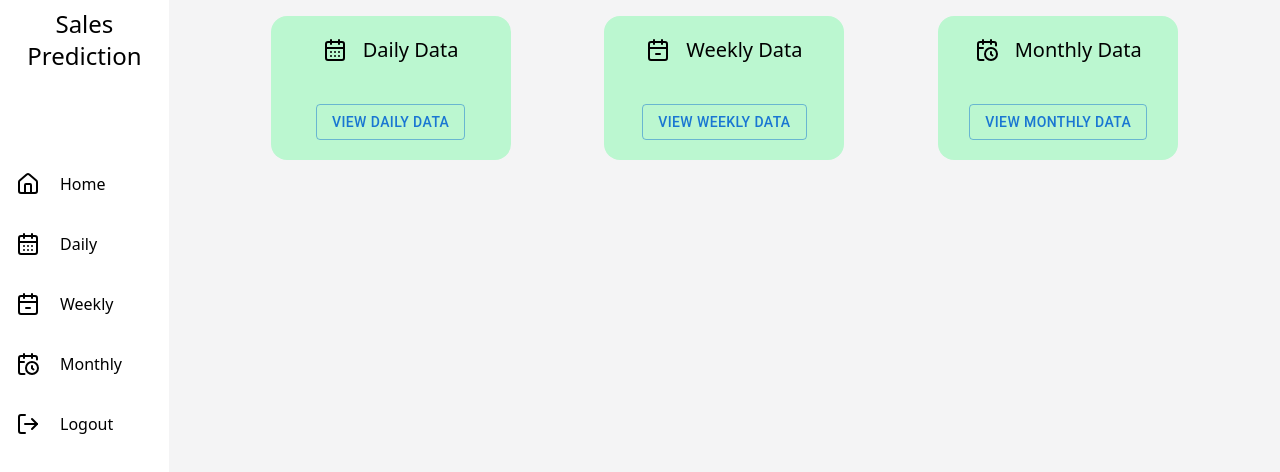
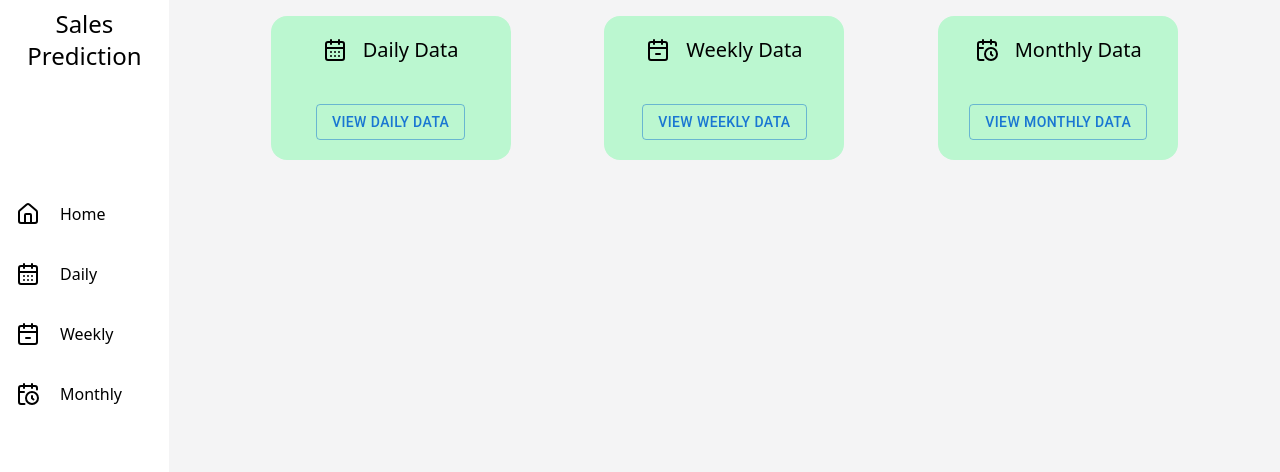
Before and after one commit to adityach0uhan/college-minip-dashboard, a Next.js app: page / in a window 1280 px wide. Shown: the top 472 px of the page. Built offline with nearby package versions, Linux system fonts and the light colour scheme.

Commit message:
Update Sidebar.jsx

```diff
--- a/src/components/global/Sidebar.jsx
+++ b/src/components/global/Sidebar.jsx
@@ -29,11 +29,6 @@ const Sidebar = () => {
             route: '/Monthly',
             icon: <CalendarClock />,
             title: 'Monthly'
-        },
-        {
-            route: '/logout',
-            icon: <LogOut />,
-            title: 'Logout'
         }
     ];
 
```
